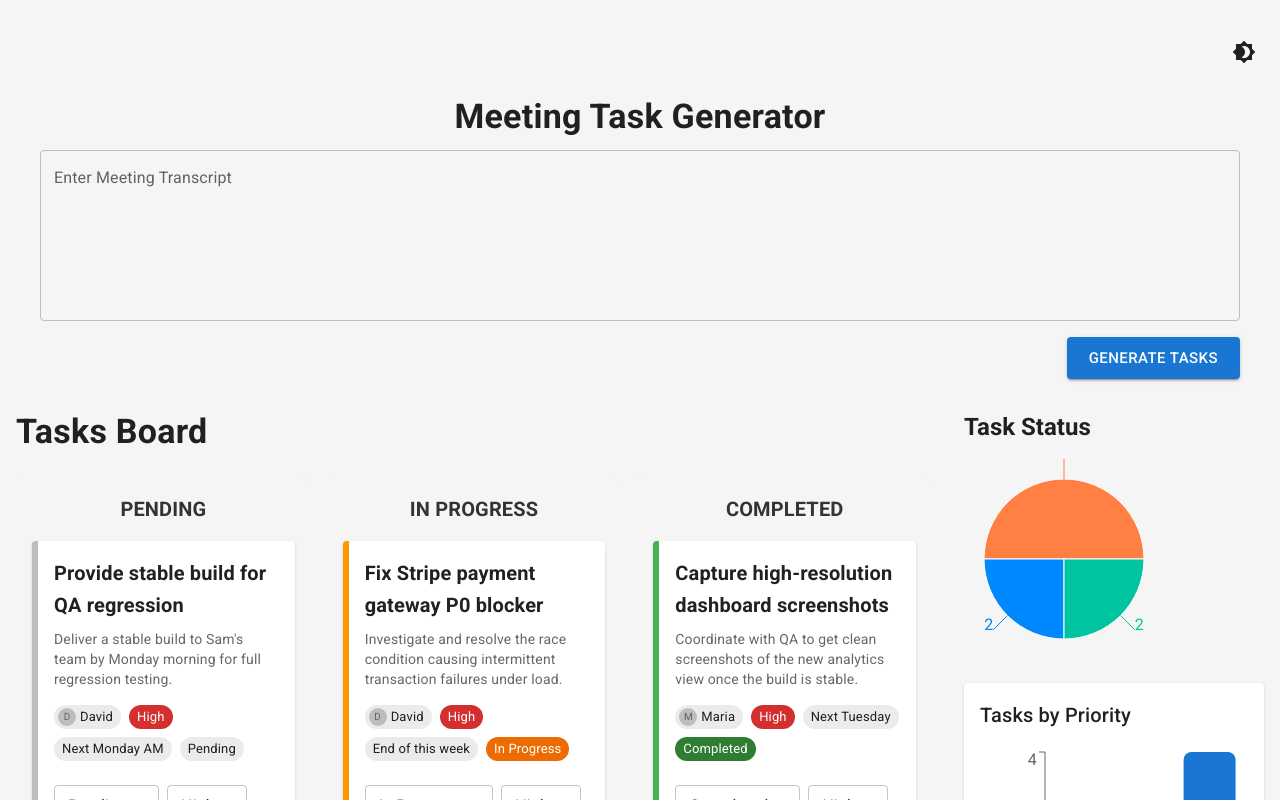
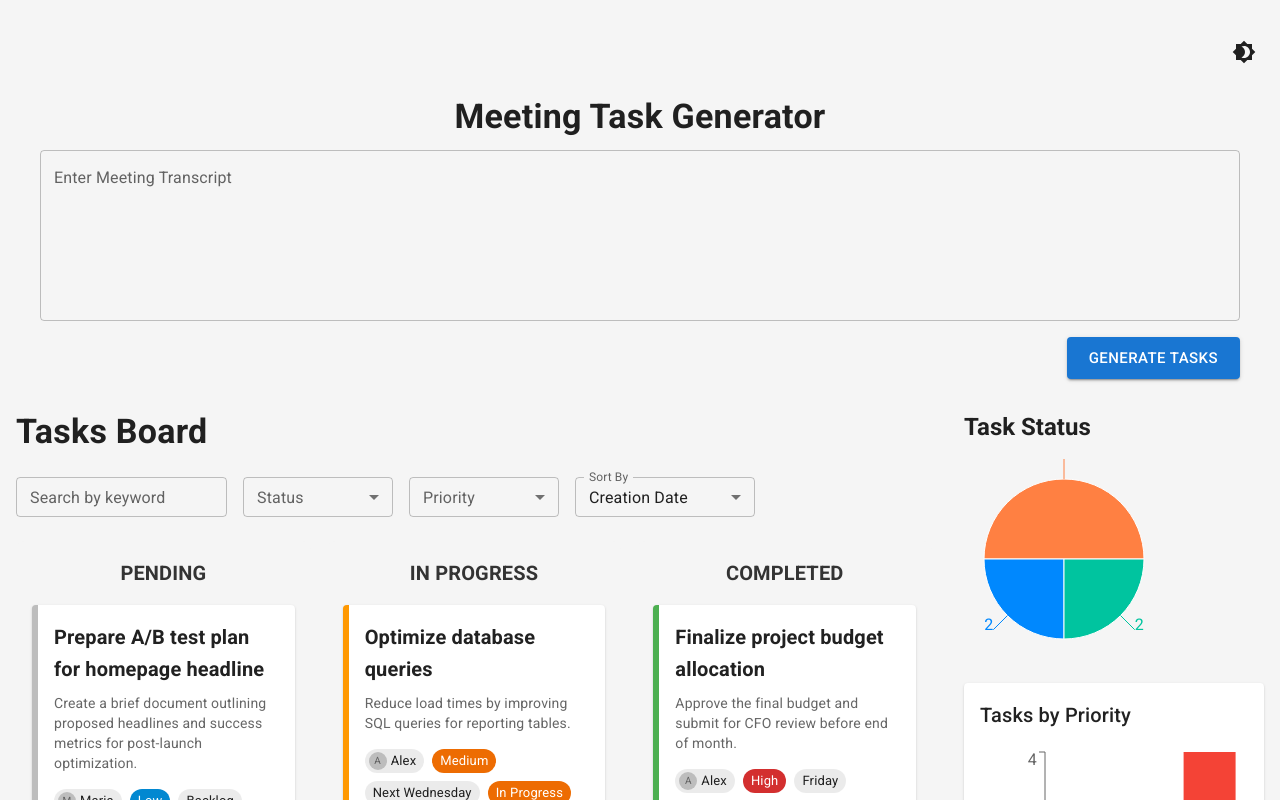
Before and after one commit to sunil18Developer/autonomix_assignment, a Next.js app: page / in a window 1280 px wide. Shown: the top 800 px of the page. Built offline with nearby package versions, Linux system fonts and the light colour scheme; what @mui/material-nextjs would draw is missing.

Commit message:
search, filter and sort is done.

```diff
--- a/src/container/pages/home/components/task-board/index.tsx
+++ b/src/container/pages/home/components/task-board/index.tsx
@@ -13,6 +13,7 @@ import {
 } from "recharts";
 import { Box, Card, Typography } from "@mui/material";
 import TaskBoardColumns from "../task-board-columns";
+import TaskFilters from "../task-filter";
 
 interface Props {
   initialTasks: Task[];
@@ -35,6 +36,12 @@ const TaskBoard: React.FC<Props> = ({ initialTasks }) => {
     priority: p,
     count: tasks.filter((task) => task.priority === p).length,
   }));
+
+  const PRIORITY_COLORS: Record<Task["priority"], string> = {
+    High: "#f44336",
+    Medium: "#ff9800",
+    Low: "#2196f3",
+  };
 
   const handleUpdatePriority = (id: string, newPriority: Task["priority"]) => {
     setTasks((prev) =>
@@ -63,6 +70,45 @@ const TaskBoard: React.FC<Props> = ({ initialTasks }) => {
     },
   ];
 
+  const [filters, setFilters] = useState({
+    status: "",
+    priority: "",
+    keyword: "",
+    sortBy: "createdAt",
+  });
+
+  const handleFilterChange = (field: string, value: string) => {
+    setFilters((prev) => ({ ...prev, [field]: value }));
+  };
+
+  const filteredTasks = tasks
+    .filter((t) => (filters.status ? t.status === filters.status : true))
+    .filter((t) => (filters.priority ? t.priority === filters.priority : true))
+    .filter((t) =>
+      filters.keyword
+        ? t.title.toLowerCase().includes(filters.keyword.toLowerCase()) ||
+          t.description.toLowerCase().includes(filters.keyword.toLowerCase())
+        : true
+    )
+    .sort((a, b) => {
+      switch (filters.sortBy) {
+        case "priority": {
+          const order = { High: 3, Medium: 2, Low: 1 };
+          return order[b.priority] - order[a.priority];
+        }
+        case "status": {
+          const statusOrder = { Completed: 3, "In Progress": 2, Pending: 1 };
+          return (
+            statusOrder[b.status as keyof typeof statusOrder] -
+            statusOrder[a.status as keyof typeof statusOrder]
+          );
+        }
+        case "createdAt":
+        default:
+          return (b.createdAt || 0) - (a.createdAt || 0);
+      }
+    });
+
   return (
     <Box
       sx={{
@@ -76,8 +122,15 @@ const TaskBoard: React.FC<Props> = ({ initialTasks }) => {
         <Typography variant="h4" fontWeight={700} mb={3}>
           Tasks Board
         </Typography>
+        <TaskFilters
+          statusFilter={filters.status}
+          priorityFilter={filters.priority}
+          keyword={filters.keyword}
+          sortBy={filters.sortBy}
+          onChange={handleFilterChange}
+        />
         <TaskBoardColumns
-          tasks={tasks}
+          tasks={filteredTasks}
           onUpdateStatus={handleUpdateStatus}
           onUpdatePriority={handleUpdatePriority}
           onDelete={handleDelete}
@@ -117,7 +170,14 @@ const TaskBoard: React.FC<Props> = ({ initialTasks }) => {
                 <XAxis dataKey="priority" />
                 <YAxis allowDecimals={false} />
                 <Tooltip />
-                <Bar dataKey="count" fill="#1976d2" radius={[8, 8, 0, 0]} />
+                <Bar dataKey="count">
+                  {priorityData.map((entry, index) => (
+                    <Cell
+                      key={`cell-${index}`}
+                      fill={PRIORITY_COLORS[entry.priority as Task["priority"]]}
+                    />
+                  ))}
+                </Bar>
               </BarChart>
             </ResponsiveContainer>
           </Box>
--- /dev/null
+++ b/src/container/pages/home/components/task-filter/index.tsx
@@ -0,0 +1,88 @@
+import React from "react";
+import {
+  Box,
+  TextField,
+  MenuItem,
+  Select,
+  FormControl,
+  InputLabel,
+} from "@mui/material";
+
+interface Props {
+  statusFilter: string;
+  priorityFilter: string;
+  keyword: string;
+  sortBy: string;
+  onChange: (field: string, value: string) => void;
+}
+
+const TaskFilters: React.FC<Props> = ({
+  statusFilter,
+  priorityFilter,
+  keyword,
+  sortBy,
+  onChange,
+}) => {
+  return (
+    <Box
+      sx={{
+        display: "flex",
+        flexWrap: "wrap",
+        gap: 2,
+        mb: 3,
+        alignItems: "center",
+      }}
+    >
+      <TextField
+        label="Search by keyword"
+        variant="outlined"
+        size="small"
+        value={keyword}
+        onChange={(e) => onChange("keyword", e.target.value)}
+      />
+
+      <FormControl size="small" sx={{ minWidth: 150 }}>
+        <InputLabel>Status</InputLabel>
+        <Select
+          value={statusFilter}
+          label="Status"
+          onChange={(e) => onChange("status", e.target.value)}
+        >
+          <MenuItem value="">All</MenuItem>
+          <MenuItem value="Pending">Pending</MenuItem>
+          <MenuItem value="In Progress">In Progress</MenuItem>
+          <MenuItem value="Completed">Completed</MenuItem>
+        </Select>
+      </FormControl>
+
+      <FormControl size="small" sx={{ minWidth: 150 }}>
+        <InputLabel>Priority</InputLabel>
+        <Select
+          value={priorityFilter}
+          label="Priority"
+          onChange={(e) => onChange("priority", e.target.value)}
+        >
+          <MenuItem value="">All</MenuItem>
+          <MenuItem value="High">High</MenuItem>
+          <MenuItem value="Medium">Medium</MenuItem>
+          <MenuItem value="Low">Low</MenuItem>
+        </Select>
+      </FormControl>
+
+      <FormControl size="small" sx={{ minWidth: 180 }}>
+        <InputLabel>Sort By</InputLabel>
+        <Select
+          value={sortBy}
+          label="Sort By"
+          onChange={(e) => onChange("sortBy", e.target.value)}
+        >
+          <MenuItem value="createdAt">Creation Date</MenuItem>
+          <MenuItem value="priority">Priority</MenuItem>
+          <MenuItem value="status">Completion Status</MenuItem>
+        </Select>
+      </FormControl>
+    </Box>
+  );
+};
+
+export default TaskFilters;
--- a/src/data/index.ts
+++ b/src/data/index.ts
@@ -1,4 +1,6 @@
 import { Task } from "@/types";
+
+const now = Date.now();
 
 const mockTasks: Task[] = [
   {
@@ -10,6 +12,7 @@ const mockTasks: Task[] = [
     priority: "High",
     due: "End of this week",
     status: "In Progress",
+    createdAt: now - 1000 * 60 * 60 * 24 * 7,
   },
   {
     id: "2",
@@ -20,6 +23,7 @@ const mockTasks: Task[] = [
     priority: "High",
     due: "Next Monday AM",
     status: "Pending",
+    createdAt: now - 1000 * 60 * 60 * 24 * 5,
   },
   {
     id: "3",
@@ -30,6 +34,7 @@ const mockTasks: Task[] = [
     priority: "Medium",
     due: "Next week",
     status: "Pending",
+    createdAt: now - 1000 * 60 * 60 * 24 * 4,
   },
   {
     id: "4",
@@ -40,6 +45,7 @@ const mockTasks: Task[] = [
     priority: "Medium",
     due: "Thursday EOD",
     status: "Pending",
+    createdAt: now - 1000 * 60 * 60 * 24 * 3,
   },
   {
     id: "5",
@@ -50,6 +56,7 @@ const mockTasks: Task[] = [
     priority: "High",
     due: "Next Tuesday",
     status: "Completed",
+    createdAt: now - 1000 * 60 * 60 * 24 * 2,
   },
   {
     id: "6",
@@ -60,6 +67,7 @@ const mockTasks: Task[] = [
     priority: "Low",
     due: "Backlog",
     status: "Pending",
+    createdAt: now - 1000 * 60 * 60 * 24,
   },
   {
     id: "7",
@@ -70,15 +78,18 @@ const mockTasks: Task[] = [
     priority: "High",
     due: "Friday",
     status: "Completed",
+    createdAt: now - 1000 * 60 * 60 * 12,
   },
   {
     id: "8",
     title: "Optimize database queries",
-    description: "Reduce load times by improving SQL queries for reporting tables.",
+    description:
+      "Reduce load times by improving SQL queries for reporting tables.",
     owner: "Alex",
     priority: "Medium",
     due: "Next Wednesday",
     status: "In Progress",
+    createdAt: now,
   },
 ];
 
--- a/src/types/index.ts
+++ b/src/types/index.ts
@@ -6,4 +6,5 @@ export interface Task {
   priority: "Low" | "Medium" | "High";
   due: string;
   status: "Pending" | "In Progress" | "Completed";
+  createdAt: number;
 }
```
